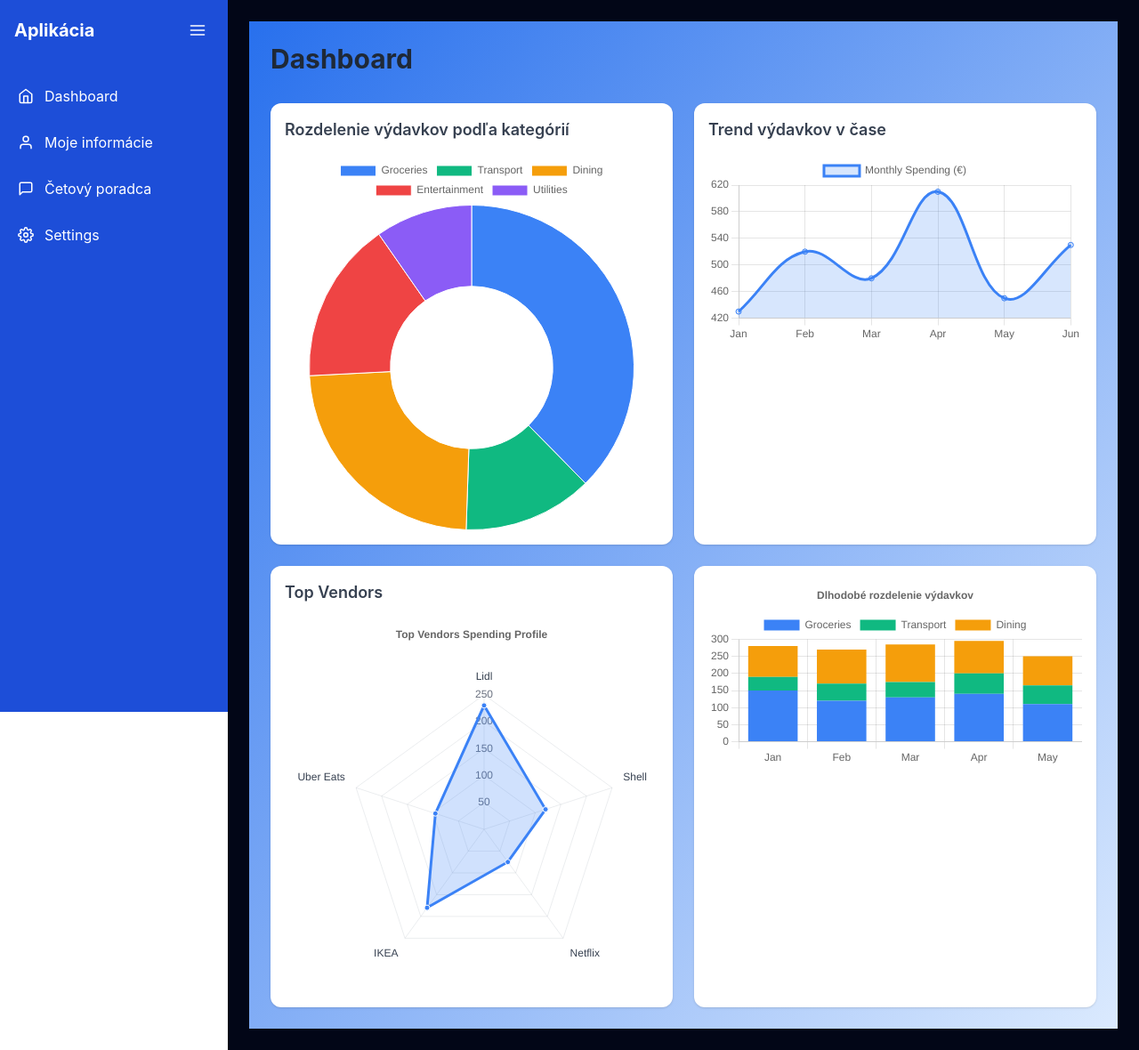
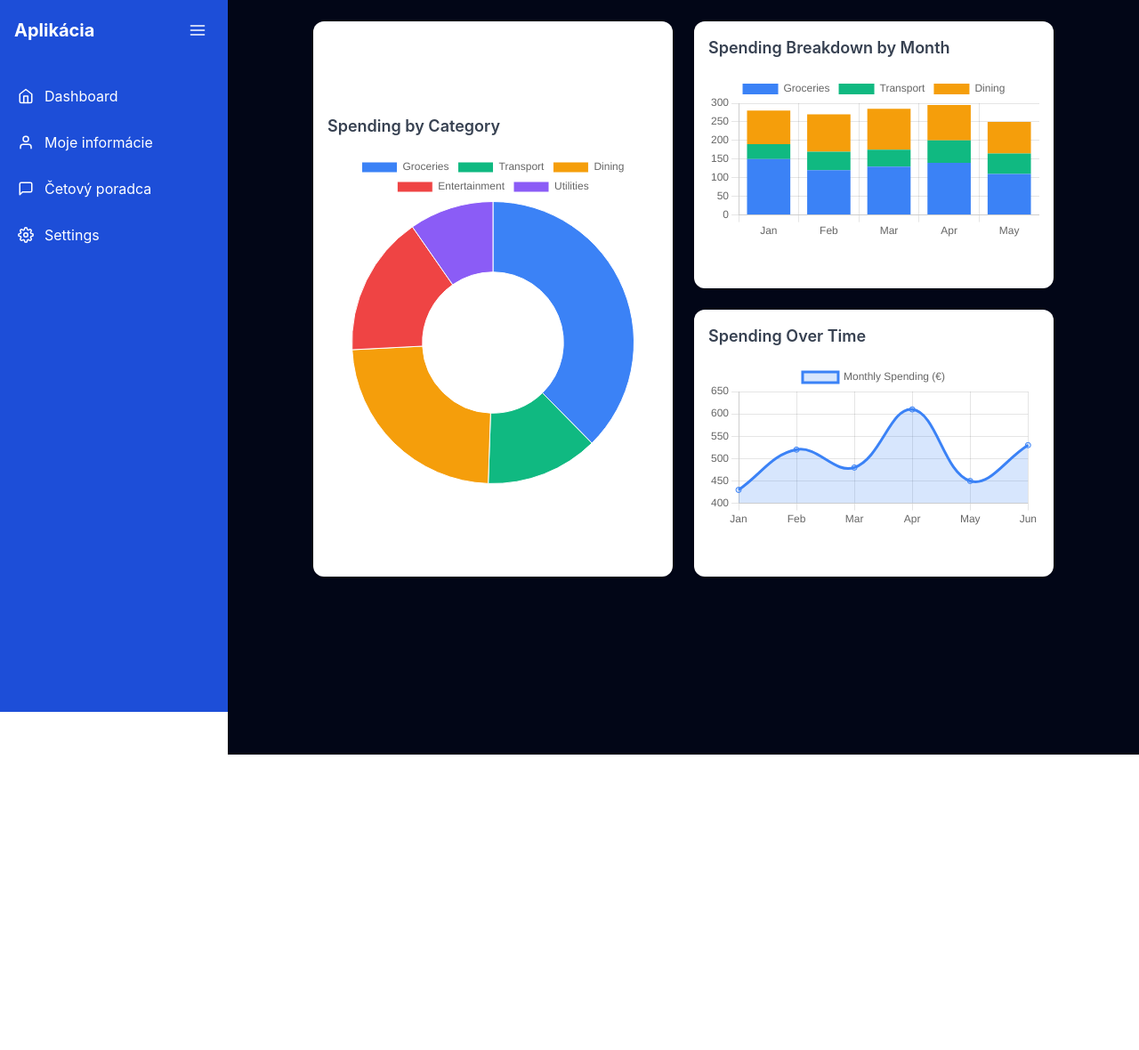
Before and after one commit to Lomidrev0/Hackathon2025, a React (Create React App) app in the folder frontend/: page /dashboard in a window 1280 px wide. Shown: the whole page at 89% size. After the commit the page ends 848 px from the top, so only its background shows below. Built offline with nearby package versions, Linux system fonts and the light colour scheme.

Commit message:
dashboard updated layout --- IGNORE ---

```diff
--- a/frontend/src/pages/Dashboard.jsx
+++ b/frontend/src/pages/Dashboard.jsx
@@ -74,49 +74,6 @@ export default function Dashboard() {
     ],
   };
 
-const merchantData = {
-  labels: ["Lidl", "Shell", "Netflix", "IKEA", "Uber Eats"],
-  datasets: [
-    {
-      label: "Spending (€)",
-      data: [230, 120, 75, 180, 95],
-      backgroundColor: "rgba(59, 131, 246, 0.24)",
-      borderColor: "#3B82F6",
-      fill: true,
-      pointBackgroundColor: "#3B82F6",
-      pointBorderColor: "#fff",
-      pointHoverBackgroundColor: "#fff",
-      pointHoverBorderColor: "#3B82F6",
-    },
-  ],
-};
-
-const radarOptions = {
-  responsive: true,
-  scales: {
-    r: {
-      beginAtZero: true,
-      ticks: {
-        backdropColor: "transparent",
-        color: "#6B7280",
-      },
-      grid: {
-        color: "rgba(156,163,175,0.2)",
-      },
-      angleLines: {
-        color: "rgba(156,163,175,0.2)",
-      },
-      pointLabels: {
-        color: "#374151",
-        font: { size: 12 },
-      },
-    },
-  },
-  plugins: {
-    legend: { display: false },
-    title: { display: true, text: "Top Vendors Spending Profile" },
-  },
-};
 
   const stackedData = {
     labels: ["Jan", "Feb", "Mar", "Apr", "May"],
@@ -143,43 +100,41 @@ const radarOptions = {
     responsive: true,
     plugins: {
       legend: { position: "top" },
-      title: { display: true, text: "Dlhodobé rozdelenie výdavkov" },
+      title: { display: false},
     },
     scales: { x: { stacked: true }, y: { stacked: true } },
   };
 
   return (
-    <div className="p-6 min-h-screen bg-gradient-to-br from-blue-50 to-blue-100">
-      <h1 className="text-3xl font-bold text-gray-800 mb-8">Dashboard</h1>
+    <div className="max-w-6xl w-full mx-auto min-h-screen flex justify-center items-start">
+      <div className="grid grid-cols-1 lg:grid-cols-2 gap-6" style={{ position: "relative", height: "25vh", width: "65vw" }} >
+      {/* Left column: Doughnut chart */}
+      <div className="bg-white rounded-xl shadow p-4 flex flex-col justify-center">
+        <h2 className="text-lg font-semibold mb-4 text-gray-700">Spending by Category</h2>
 
-      <div className="grid grid-cols-1 md:grid-cols-2 xl:grid-cols-2 gap-6">
-        {/* Spending by Category */}
-        <div className="bg-white rounded-xl shadow p-4">
-          <h2 className="text-lg font-semibold mb-4 text-gray-700">
-            Rozdelenie výdavkov podľa kategórií
-          </h2>
           <Doughnut data={categoryData} />
+
+      </div>
+
+      {/* Right column: stacked layout */}
+      <div className="flex flex-col gap-6">
+        {/* Top: Stacked bar chart */}
+        <div className="bg-white rounded-xl shadow p-4 flex-1">
+          <h2 className="text-lg font-semibold mb-4 text-gray-700">Spending Breakdown by Month</h2>
+          <div className="h-56">
+            <Bar data={stackedData} options={stackedOptions} />
+          </div>
         </div>
 
-        {/* Trend over time */}
-        <div className="bg-white rounded-xl shadow p-4">
-          <h2 className="text-lg font-semibold mb-4 text-gray-700">
-            Trend výdavkov v čase
-          </h2>
-          <Line data={trendData} />
-        </div>
-
-        {/* Top Vendors */}
-<div className="bg-white rounded-xl shadow p-4">
-  <h2 className="text-lg font-semibold mb-4 text-gray-700">Top Vendors</h2>
-  <Radar data={merchantData} options={radarOptions} />
-</div>
-
-        {/* Stacked category breakdown */}
-        <div className="bg-white rounded-xl shadow p-4">
-          <Bar data={stackedData} options={stackedOptions} />
+        {/* Bottom: Trend chart */}
+        <div className="bg-white rounded-xl shadow p-4 flex-1">
+          <h2 className="text-lg font-semibold mb-4 text-gray-700">Spending Over Time</h2>
+          <div className="h-56">
+            <Line data={trendData} />
+          </div>
         </div>
       </div>
     </div>
+</div>
   );
 }
```
